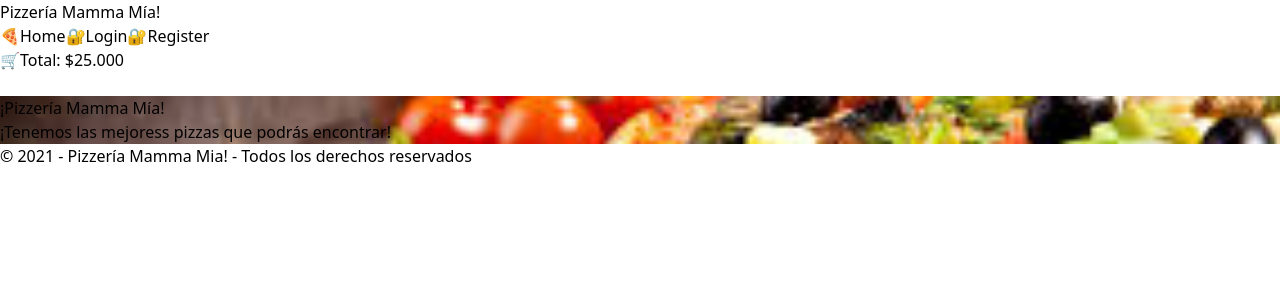
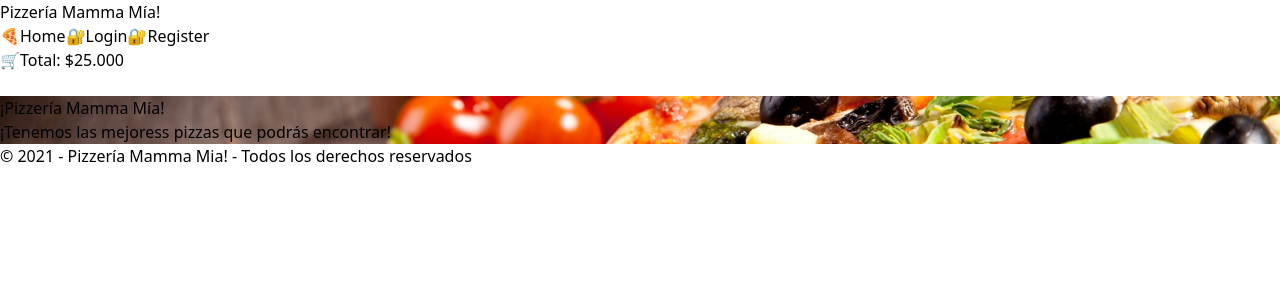
Before and after one commit to teoisnotdead/dl-pizzeria, a React (Vite) app: page / in a window 1280 px wide. Shown: the top 300 px of the page. Built offline with nearby package versions, Linux system fonts and the light colour scheme.

Commit message:
Se cambia imagen de hero section pr una de mejor calidad

```diff
--- a/src/index.css
+++ b/src/index.css
@@ -4,7 +4,7 @@
 
 
 .bg-hero {
-  background-image: url('./assets/hero.jpeg');
+  background-image: url('./assets/hero.jpg');
   background-size: cover;
   background-position: center;
 }
```
Also changed, not shown: src/assets/hero.jpeg (deleted), src/assets/hero.jpg (added).
